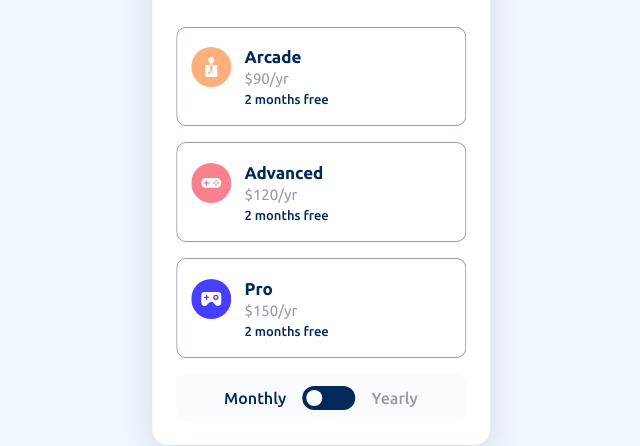
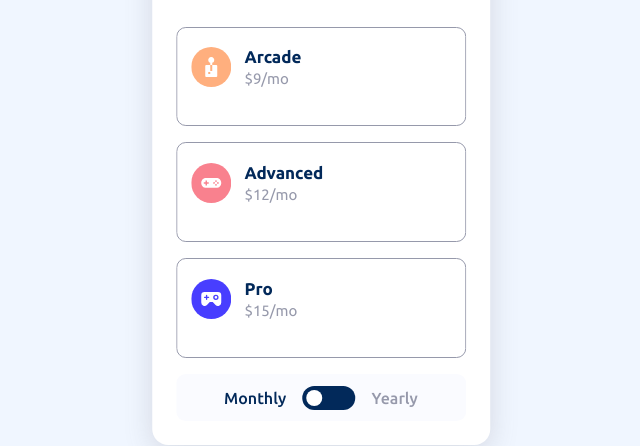
Before and after one commit to cendyz/Multi-step-form, a React (Vite) app: page / in a window 1280 px wide. Shown: the part 191-637 px from the top of the page, without its empty margins (319-959 px from the left). Built offline with nearby package versions, Linux system fonts and the light colour scheme.

Commit message:
stepTwo ok

```diff
--- a/src/Context.jsx
+++ b/src/Context.jsx
@@ -52,7 +52,7 @@ const AppContext = ({ children }) => {
 	}
 
 	const handlePlan = (currentPlan, currentPrice) => {
-		dispatch({ type: 'SET_PLAN', payload: { currentPlan, currentPrice } })
+		dispatch({ type: SET_PLAN, payload: { currentPlan, currentPrice } })
 	}
 
 	const handlePlanEnter = (e, currentPlan, currentPrice, index) => {
@@ -70,12 +70,13 @@ const AppContext = ({ children }) => {
 	}
 
 	const handleNextClick = () => {
-		if (state.steps.stepOne && checkInputs()) {
-			handleNextSteps()
-		}
-		if (state.steps.stepTwo && state.plan.name) {
-			handleNextSteps()
-		}
+		// if (state.steps.stepOne && checkInputs()) {
+		// 	handleNextSteps()
+		// }
+		// if (state.steps.stepTwo && state.plan.name) {
+		// 	handleNextSteps()
+		// }
+		console.log(state.plan);
 	}
 
 	const handlePreviousClick = () => {
--- a/src/components/Main/Form/Steps/StepTwo/StepTwo.jsx
+++ b/src/components/Main/Form/Steps/StepTwo/StepTwo.jsx
@@ -43,8 +43,17 @@ const StepTwo = () => {
 								<img src={icon} alt={alt} className={styles.icon} />
 								<div className={styles.descBox}>
 									<h3 className={styles.descTitle}>{title}</h3>
-									<p className={styles.price}>${price}/yr</p>
-									<p className={styles.free}>2 months free</p>
+									<p className={styles.price}>
+										{state.periodTime === 'Monthly'
+											? state.monthly[index]
+											: state.yearly[index]}
+									</p>
+									<p
+										className={classNames(styles.free, {
+											[styles.show]: state.periodTime === 'Yearly',
+										})}>
+										2 months free
+									</p>
 								</div>
 							</div>
 						)
--- a/src/components/Main/Form/Steps/StepTwo/StepTwo.module.scss
+++ b/src/components/Main/Form/Steps/StepTwo/StepTwo.module.scss
@@ -59,6 +59,13 @@
 	font-size: 1.3rem;
 	color: $marine-blue;
 	font-weight: $weight-500;
+	opacity: 0;
+	transition: opacity 0.1s;
+}
+
+.show {
+	visibility: visible;
+	opacity: 1;
 }
 
 .periodTime {
--- a/src/reducer.js
+++ b/src/reducer.js
@@ -1,3 +1,12 @@
+import {
+	SET_USER,
+	NEXT_STEP,
+	PREVIOUS_STEP,
+	CHECK_INPUTS,
+	SET_PLAN,
+	MONTH_YEAR_BTN,
+} from './actions'
+
 export const emailRegex =
 	/^((?!\.)[\w-_.]*[^.])(@\w+)(\.\w+(\.\w+)?[^.\W])$/
 
@@ -20,12 +29,22 @@ export const defaultState = {
 		stepFour: false,
 	},
 	planBtn: false,
+	monthly: {
+		0: '$9/mo',
+		1: '$12/mo',
+		2: '$15/mo',
+	},
+	yearly: {
+		0: '$90/yr',
+		1: '$120/yr',
+		2: '$150/yr',
+	},
 	periodTime: 'Monthly',
 }
 
 export const reducer = (state, action) => {
 	switch (action.type) {
-		case 'SET_USER':
+		case SET_USER:
 			return {
 				...state,
 				user: {
@@ -33,13 +52,13 @@ export const reducer = (state, action) => {
 					[action.payload.name]: action.payload.value,
 				},
 			}
-		case 'CHECK_INPUTS':
+		case CHECK_INPUTS:
 			return {
 				...state,
 				error: action.payload?.error || state.error,
 				emailError: action.payload?.emailError || state.emailError,
 			}
-		case 'NEXT_STEP':
+		case NEXT_STEP:
 			const stepKeys = Object.keys(state.steps)
 			const currentIndex = stepKeys.findIndex(key => state.steps[key])
 
@@ -55,7 +74,7 @@ export const reducer = (state, action) => {
 				}
 			}
 			return state
-		case 'PREVIOUS_STEP':
+		case PREVIOUS_STEP:
 			const prevKeys = Object.keys(state.steps)
 			const prevCurrentIndex = prevKeys.findIndex(key => state.steps[key])
 
@@ -78,7 +97,7 @@ export const reducer = (state, action) => {
 				}
 			}
 			return state
-		case 'SET_PLAN':
+		case SET_PLAN:
 			return {
 				...state,
 				plan: {
@@ -86,13 +105,17 @@ export const reducer = (state, action) => {
 					price: action.payload.currentPrice.price,
 				},
 			}
-		case 'MONTH_YEAR_BTN':
+		case MONTH_YEAR_BTN:
 			const newPeriodTime = state.planBtn ? 'Monthly' : 'Yearly'
 
 			return {
 				...state,
+				plan: {
+					name: '',
+					price: '',
+				},
 				planBtn: !state.planBtn,
-				periodTime: newPeriodTime
+				periodTime: newPeriodTime,
 			}
 		default:
 			return state
```
